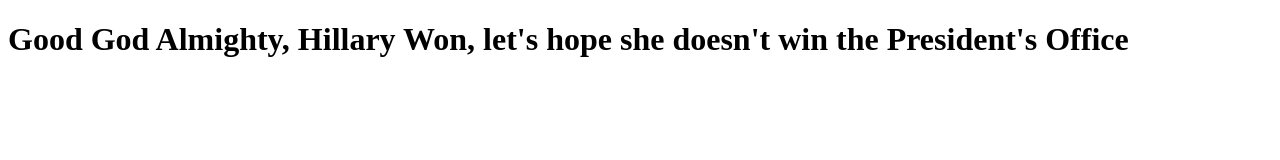
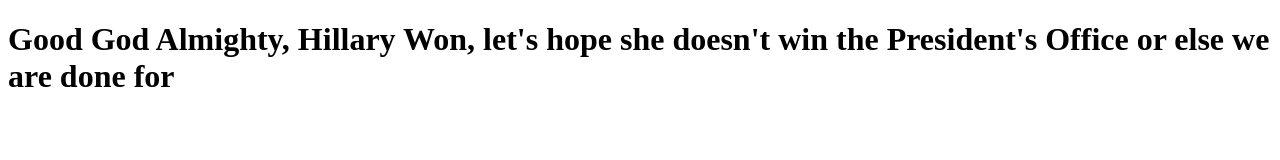
Before and after one commit to mendskyz/coursera-test, a plain HTML site: page site/index.html in a window 1280 px wide. Drawn offline with Linux system fonts and the light colour scheme.

Commit message:
One more change to the message

```diff
--- a/site/index.html
+++ b/site/index.html
@@ -4,6 +4,6 @@
 	<title>Hello Coursera!</title>
 </head>
 <body>
-<h1>Good God Almighty, Hillary Won, let's hope she doesn't win the President's Office</h1>
+<h1>Good God Almighty, Hillary Won, let's hope she doesn't win the President's Office or else we are done for</h1>
 </body>
 </html>
```
